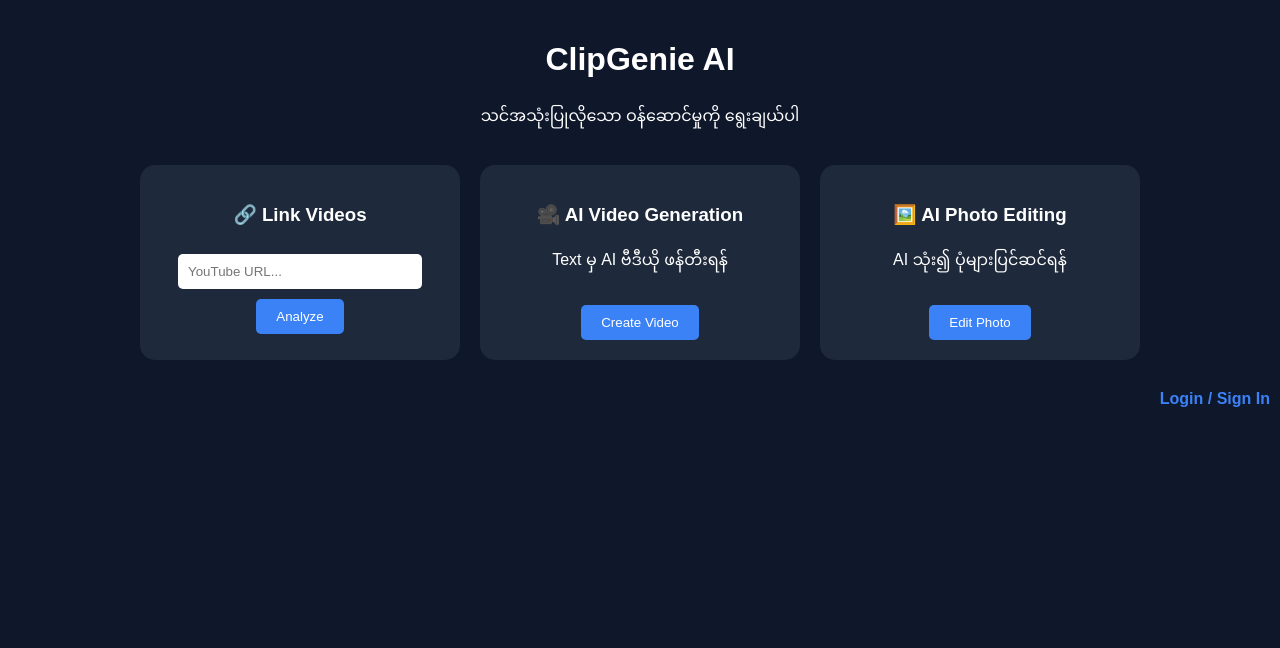
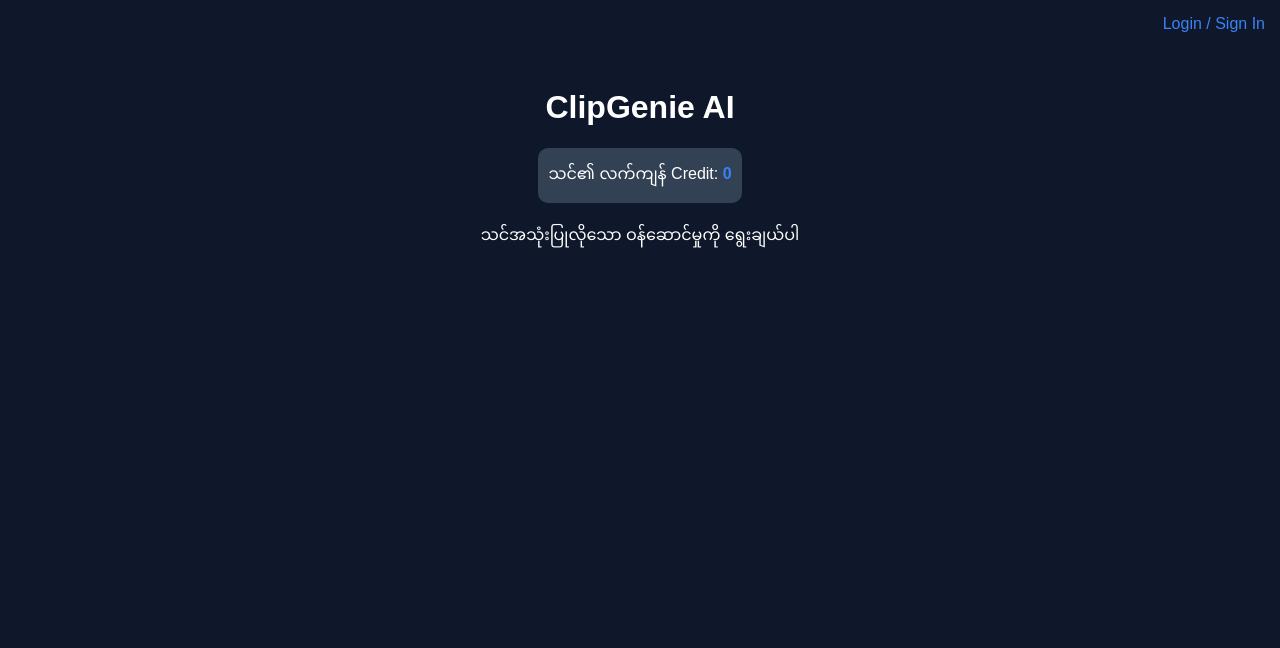
Before and after one commit to TheinWin65/ClipGenie-AI, a Flask app: page / in a window 1280 px wide. Shown: the top 648 px of the page. Run offline with Flask 3, Linux system fonts and the light colour scheme.

Commit message:
integrate credit system and update index

```diff
--- a/app.py
+++ b/app.py
@@ -5,19 +5,17 @@ app = Flask(__name__)
 app.config['SQLALCHEMY_DATABASE_URI'] = 'sqlite:///clipgenie.db'
 app.config['SQLALCHEMY_TRACK_MODIFICATIONS'] = False
 
-# Database စတင်ခြင်း
 db.init_app(app)
 
-# Database ဖန်တီးခြင်း
 with app.app_context():
     db.create_all()
 
 @app.route('/')
 def index():
-    # ဥပမာအနေနဲ့ User တစ်ယောက်ရဲ့ Credit ကိုပြခြင်း
-    user = User.query.first() # လက်ရှိ Login ဝင်ထားသူ (နောက်ပိုင်းမှ ပြင်ပါမည်)
-    credit = user.credit if user else 0
-    return render_template('index.html', credit=credit)
+    # Database မှ User ရဲ့ Credit ကို ဆွဲထုတ်ခြင်း
+    user = User.query.first()
+    credit_value = user.credit if user else 0
+    return render_template('index.html', credit=credit_value)
 
 @app.route('/video-gen')
 def video_gen():
@@ -27,11 +25,12 @@ def video_gen():
 def photo_edit():
     return render_template('photo_edit.html')
 
+@app.route('/history')
+def history():
+    return "မှတ်တမ်းများ ဤနေရာတွင် ပေါ်လာပါမည်။"
+
 @app.route('/login', methods=['GET', 'POST'])
 def login():
-    if request.method == 'POST':
-        username = request.form.get('username')
-        return f"လှိုက်လှဲစွာကြိုဆိုပါတယ် {username}!"
     return render_template('login.html')
 
 @app.route('/analyze', methods=['POST'])
--- a/templates/index.html
+++ b/templates/index.html
@@ -2,62 +2,29 @@
 <html lang="my">
 <head>
     <meta charset="UTF-8">
-    <meta name="viewport" content="width=device-width, initial-scale=1.0">
     <title>ClipGenie AI Dashboard</title>
     <style>
         body { font-family: sans-serif; background-color: #0f172a; color: white; margin: 0; padding-bottom: 80px; }
-        .container { max-width: 1000px; margin: auto; text-align: center; padding: 20px; }
-        .grid { display: grid; grid-template-columns: repeat(auto-fit, minmax(300px, 1fr)); gap: 20px; margin-top: 30px; }
-        .card { background: #1e293b; padding: 20px; border-radius: 15px; }
-        input { width: 80%; padding: 10px; margin-top: 10px; border-radius: 5px; border: none; }
-        button { background: #3b82f6; color: white; padding: 10px 20px; border: none; border-radius: 5px; cursor: pointer; margin-top: 10px; }
-
-        /* Bottom Navigation Bar */
-        .bottom-nav {
-            position: fixed;
-            bottom: 0;
-            left: 0;
-            width: 100%;
-            background: #1e293b;
-            display: flex;
-            justify-content: space-around;
-            padding: 15px 0;
-            border-top: 1px solid #334155;
-            z-index: 1000;
-        }
+        .header { text-align: right; padding: 15px; }
+        .credit-box { background: #334155; padding: 10px; border-radius: 10px; margin: 10px auto; width: fit-content; }
+        .container { max-width: 800px; margin: auto; padding: 20px; text-align: center; }
         .nav-item { color: #94a3b8; text-decoration: none; font-size: 12px; text-align: center; }
-        .nav-item:hover { color: white; }
+        .bottom-nav { position: fixed; bottom: 0; width: 100%; background: #1e293b; display: flex; justify-content: space-around; padding: 15px 0; border-top: 1px solid #334155; }
     </style>
 </head>
 <body>
 
+<div class="header">
+    <a href="/login" style="color: #3b82f6; text-decoration: none;">Login / Sign In</a>
+</div>
+
 <div class="container">
     <h1>ClipGenie AI</h1>
+    <div class="credit-box">
+        သင်၏ လက်ကျန် Credit: <span style="color: #3b82f6; font-weight: bold;">{{ credit }}</span>
+    </div>
     <p>သင်အသုံးပြုလိုသော ဝန်ဆောင်မှုကို ရွေးချယ်ပါ</p>
-
-    <div class="grid">
-        <div class="card">
-            <h3>🔗 Link Videos</h3>
-            <form action="/analyze" method="POST">
-                <input type="text" name="video_url" placeholder="YouTube URL..." required>
-                <br>
-                <button type="submit">Analyze</button>
-            </form>
-        </div>
-
-        <div class="card">
-            <h3>🎥 AI Video Generation</h3>
-            <p>Text မှ AI ဗီဒီယို ဖန်တီးရန်</p>
-            <a href="/video-gen"><button>Create Video</button></a>
-        </div>
-
-        <div class="card">
-            <h3>🖼️ AI Photo Editing</h3>
-            <p>AI သုံး၍ ပုံများပြင်ဆင်ရန်</p>
-            <a href="/photo-edit"><button>Edit Photo</button></a>
-        </div>
     </div>
-</div>
 
 <div class="bottom-nav">
     <a href="/" class="nav-item">🏠<br>Home</a>
@@ -68,6 +35,3 @@
 
 </body>
 </html>
-<div style="text-align: right; margin: 10px;">
-    <a href="/login" style="color: #3b82f6; text-decoration: none; font-weight: bold;">Login / Sign In</a>
-</div>
```
